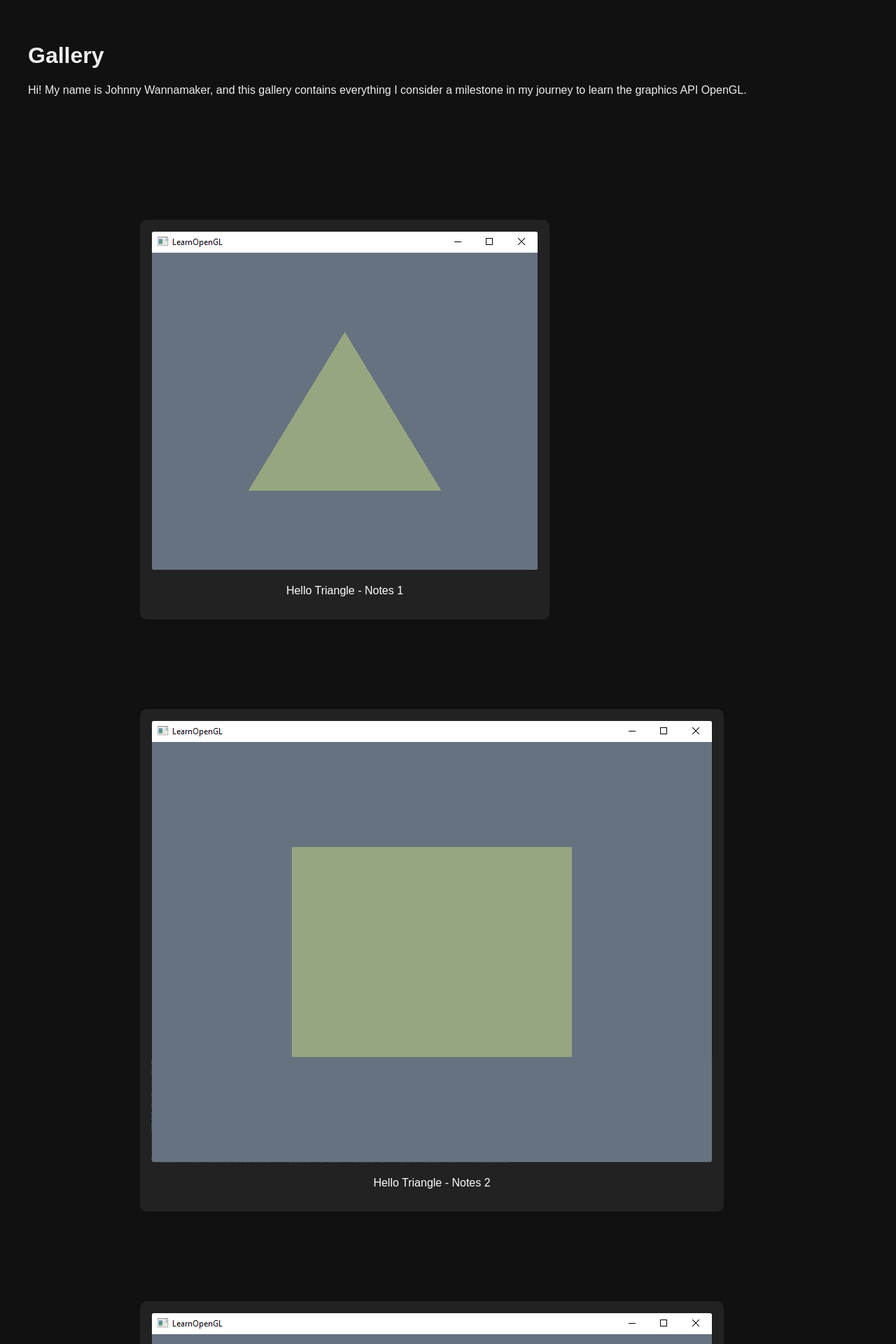
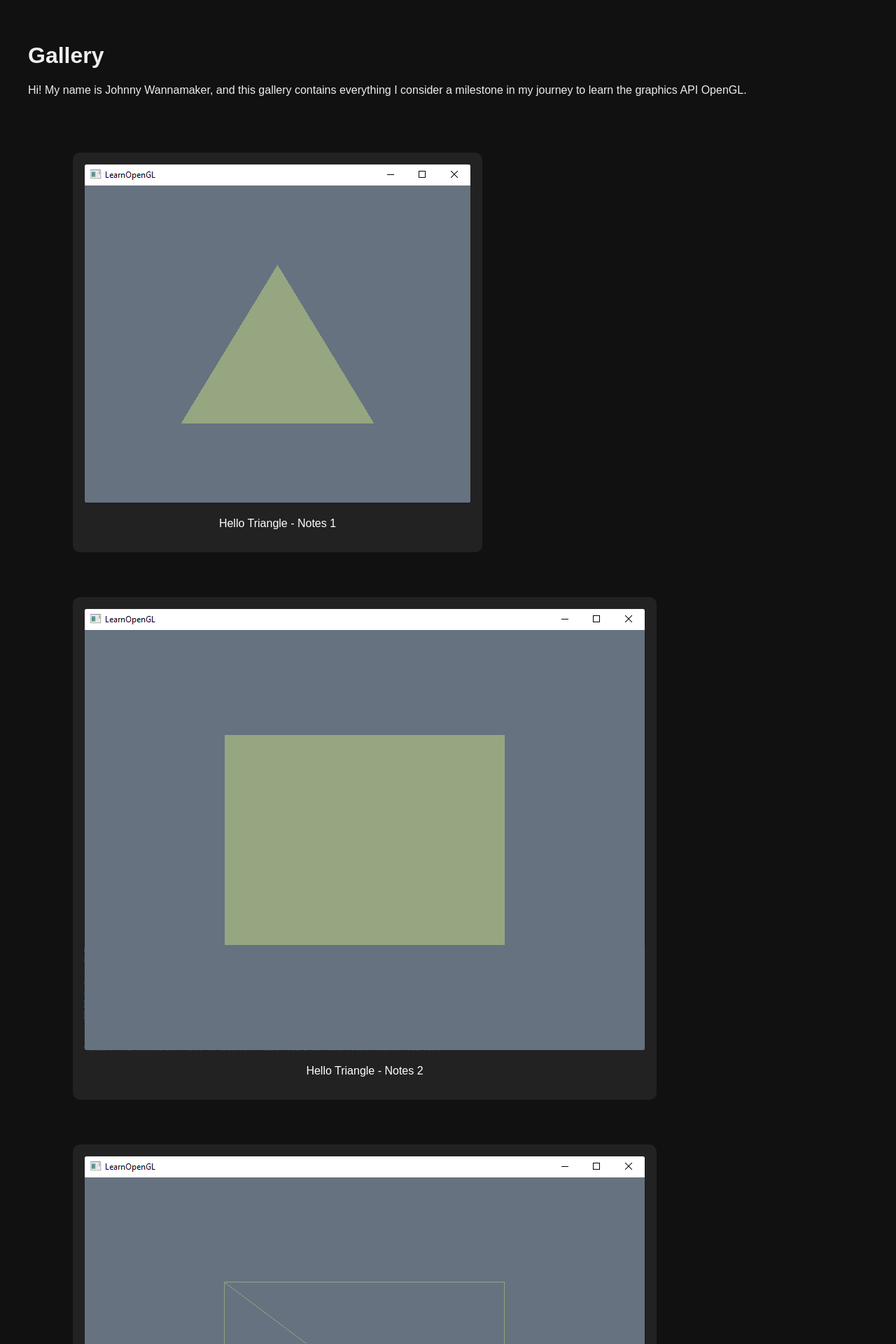
Before and after one commit to jwannamaker/LearnOpenGL, a Jekyll site: the page built from index.html, in a window 1280 px wide. Shown: the top 1920 px of the page at 70% size. Built offline with Jekyll 4.4.1, drawn with Linux system fonts in a browser that asks for light colours.

Commit message:
Fixing spacing too far apart

```diff
--- a/_layouts/default.html
+++ b/_layouts/default.html
@@ -6,8 +6,8 @@
   <style>
     body { font-family: sans-serif; background: #111; color: #eee; padding: 2rem; }
     h2 { margin-top: 2rem; }
-    .thumb-grid { display: flex; flex-wrap: wrap; align-items: center; padding: 6rem; grid-template-columns: repeat(auto-fit, minmax(250px, 1fr)); }
-    .thumb-card { margin: 4em; background: #222; border-radius: 10px; padding: 1rem; text-align: center; text-decoration: none; color: white; }
+    .thumb-grid { display: flex; flex-wrap: wrap; align-items: center; padding: 2rem; grid-template-columns: repeat(auto-fit, minmax(250px, 1fr)); }
+    .thumb-card { margin: 2em; background: #222; border-radius: 10px; padding: 1rem; text-align: center; text-decoration: none; color: white; }
     .thumb-card img { width: 100%; border-radius: 6px; }
     .img video { display: block; max-width: max-content; }
   </style>
```
